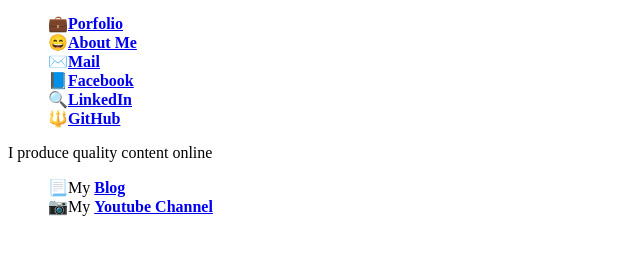
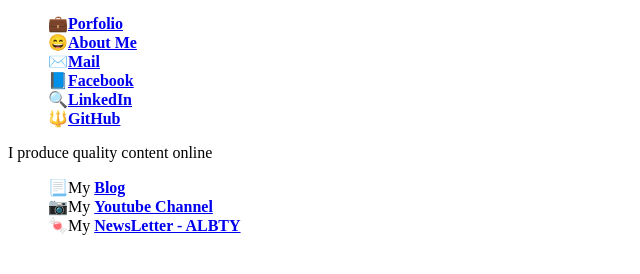
Before and after one commit to makaravind/itty.bitty, a plain HTML site: page index.html in a window 1280 px wide. Shown: the part 86-360 px from the top of the page, without its empty margins (0-640 px from the left). Drawn offline with Linux system fonts and the light colour scheme.

Commit message:
Update index.html

```diff
--- a/index.html
+++ b/index.html
@@ -19,4 +19,5 @@
   <ul>
 	<span class="hanging">📃</span>My <a href="http://maravindblog.wordpress.com"><b>Blog</b></a><br>
     <span class="hanging">📷</span>My <b><a href="https://www.youtube.com/c/amyourmove">Youtube Channel</a></b><br>
+    <span class="hanging">🍬</span>My <b><a href="https://github.com/makaravind/ALBTY">NewsLetter - ALBTY</a></b><br>
 </ul>
```
